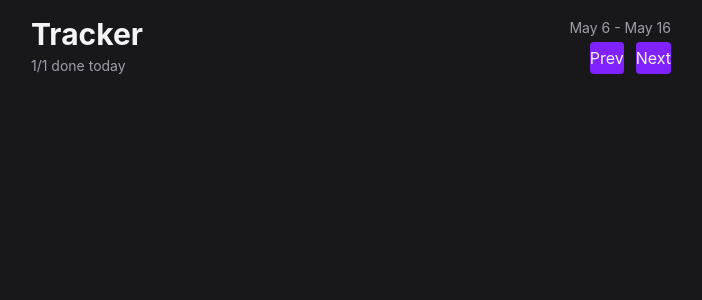
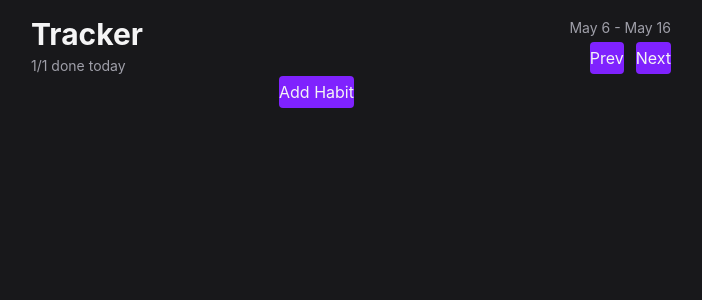
Before and after one commit to Dimterion/vault, a React (Vite) app: page / in a window 1280 px wide. Shown: the top 300 px of the page, without its empty margins (289-991 px from the left). Built offline with nearby package versions, Linux system fonts and the light colour scheme.

Commit message:
add HabitForm component

```diff
--- a/src/App.tsx
+++ b/src/App.tsx
@@ -1,9 +1,11 @@
+import HabitForm from "./components/HabitForm";
 import Header from "./components/Header";
 
 export default function App() {
   return (
     <div className="mx-auto flex max-w-2xl flex-col p-4">
       <Header />
+      <HabitForm />
     </div>
   );
 }
--- /dev/null
+++ b/src/components/HabitForm.tsx
@@ -0,0 +1,10 @@
+import Button from "./Button";
+
+export default function HabitForm() {
+  return (
+    <form>
+      <input />
+      <Button>Add Habit</Button>
+    </form>
+  );
+}
```
